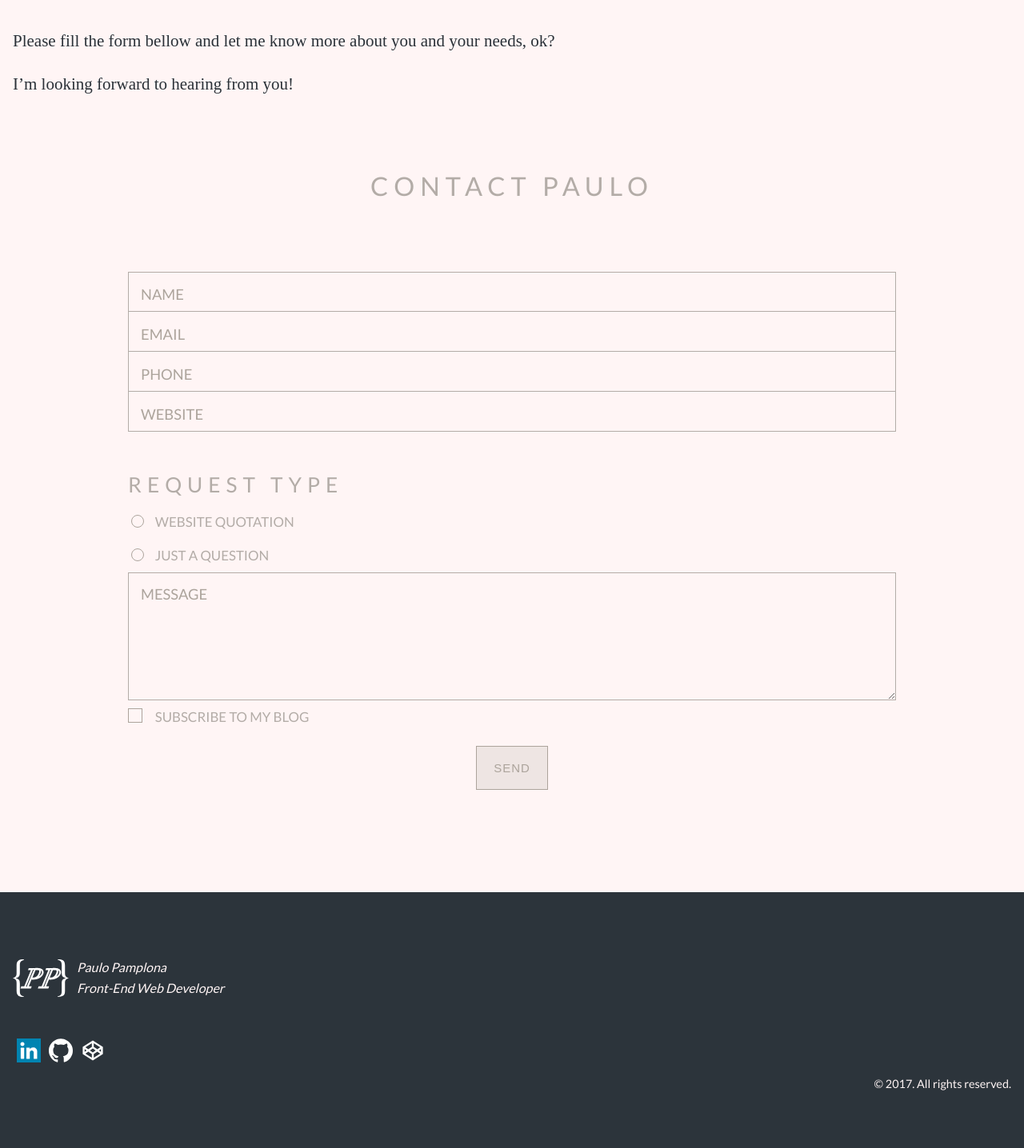
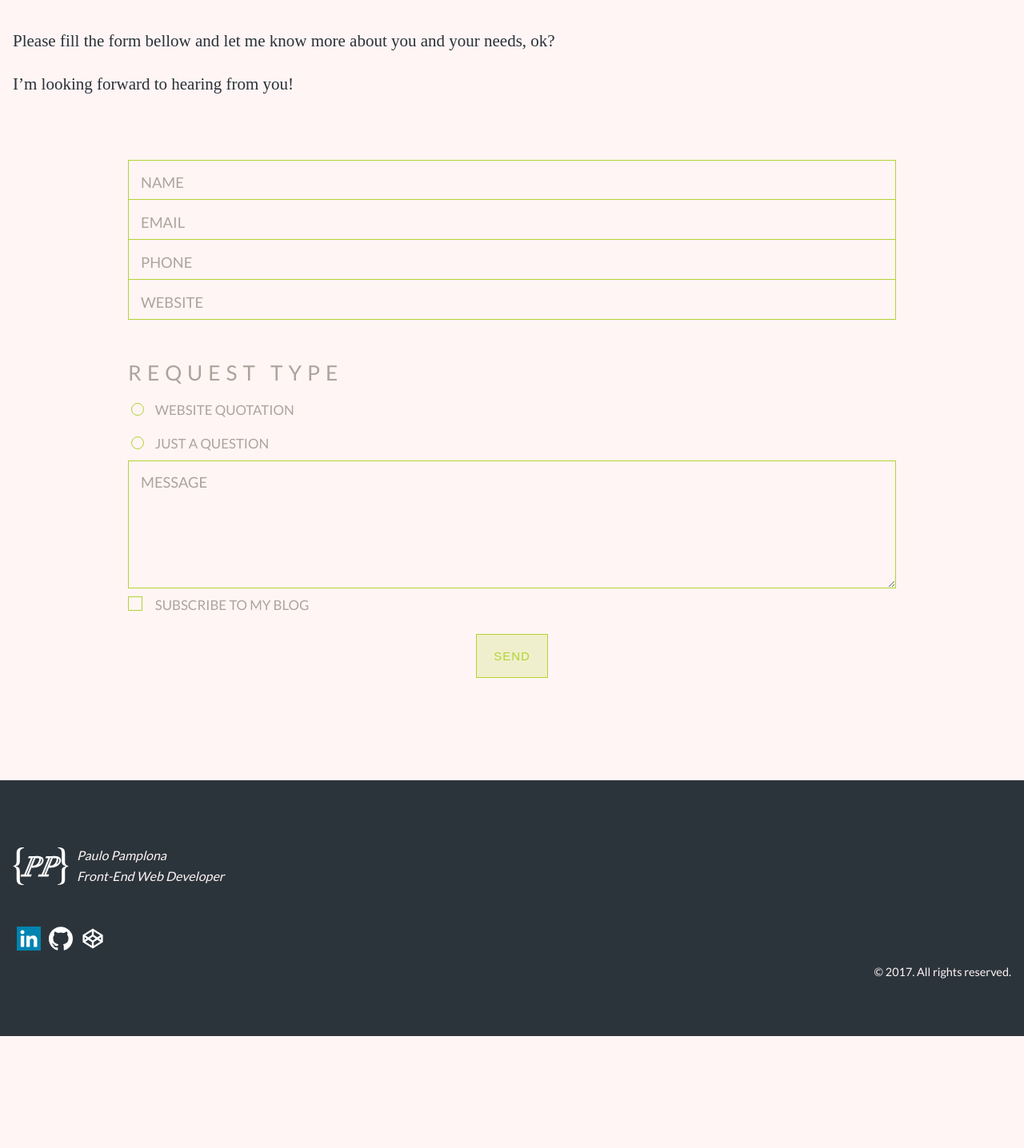
Before and after one commit to pamplonapaulo/portfolio, a PHP site: page /pages/contact.php in a window 1280 px wide. Shown: the part 823-2259 px from the top of the page at 80% size. After the commit the page ends 2119 px from the top, so only its background shows below. Run offline with PHP 8.4, Linux system fonts and the light colour scheme; some web fonts are replaced.

Commit message:
contact done

```diff
--- a/css/style.css
+++ b/css/style.css
@@ -1565,24 +1565,63 @@ article[id^="galleryItemContent"] {
         margin: 2.5% 12.5%; } }
 
 /* --------------------------------
-New Forms
+Forms
 -------------------------------- */
 .error {
   position: absolute;
   color: darkred;
-  margin-left: -80px;
-  font-size: 13px; }
+  margin-left: 120px;
+  font-size: 13px;
+  text-align: center;
+  margin-top: -35px; }
+  @media only screen and (min-width: 480px) {
+    .error {
+      margin-left: -350px;
+      margin-top: 20px; } }
+  @media only screen and (min-width: 768px) {
+    .error {
+      margin-left: 120px;
+      margin-top: -35px; } }
 
 .success {
   color: #B2D430;
   font-size: 14px;
   text-align: center;
-  font-weight: 600; }
+  font-weight: 600;
+  margin-top: -350px;
+  position: absolute; }
+  @media only screen and (min-width: 768px) {
+    .success {
+      margin-top: -320px; } }
+  @media only screen and (min-width: 640px) {
+    .success {
+      margin-top: -350px; } }
+  @media only screen and (min-width: 721px) {
+    .success {
+      margin-top: -320px; } }
+  @media only screen and (min-width: 1170px) {
+    .success {
+      margin-top: -440px; } }
+
+.fail {
+  display: none; }
+  @media only screen and (min-width: 1170px) {
+    .fail {
+      color: darkred;
+      display: block;
+      font-size: 24px;
+      text-align: left;
+      font-weight: 600;
+      position: absolute;
+      margin-top: -800px;
+      text-shadow: 1px 1px 3px lightgrey;
+      line-height: 1.5em;
+      letter-spacing: 1.8px; } }
 
 .formWrapper {
   font-family: "Lato", sans-serif;
   background: #FFF5F5;
-  color: #b3aca7;
+  color: #ACA49C;
   font-size: 25px;
   text-transform: uppercase; }
   .formWrapper h3.formHeader {
@@ -1610,6 +1649,7 @@ New Forms
     .formWrapper #contact h4.formSubHeader {
       margin: 1.5em auto 0 auto;
       font-size: 0.6em;
+      color: #ACA49C;
       letter-spacing: 7px;
       line-height: 2em; }
       @media only screen and (min-width: 768px) {
@@ -1620,15 +1660,15 @@ New Forms
       display: block;
       padding: 1.2em 1.4em;
       margin: 1em auto 0;
-      background-color: rgba(172, 164, 156, 0.2);
-      border: 1px solid #ACA49C;
-      color: #aca49c;
+      background-color: rgba(178, 212, 48, 0.2);
+      border: 1px solid #B2D430;
+      color: #b2d430;
       font-size: 1.5rem;
       letter-spacing: 1px;
       text-transform: uppercase;
       transition: all 1.3s; }
       .formWrapper #contact button[type=submit]:hover, .formWrapper #contact button[type=submit]:focus {
-        box-shadow: inset 20em 0 0.25px 0 #aca49c;
+        box-shadow: inset 20em 0 0.25px 0 #b2d430;
         color: #FFF5F5; }
     .formWrapper #contact label {
       width: 90%;
@@ -1641,14 +1681,14 @@ New Forms
         .formWrapper #contact label {
           font-size: 0.45em; } }
     .formWrapper #contact input[type^="text"] {
-      border: solid 1px #b3aca7;
+      border: solid 1px #B2D430;
       border-top: none;
       height: 50px;
       padding: 0 15px 0 15px; }
     .formWrapper #contact input[type^="text"]:first-of-type {
-      border-top: solid 1px #b3aca7; }
+      border-top: solid 1px #B2D430; }
     .formWrapper #contact textarea {
-      border: solid 1px #b3aca7;
+      border: solid 1px #B2D430;
       height: 160px;
       max-height: 160px;
       padding: 15px; }
@@ -1661,7 +1701,7 @@ New Forms
       width: 100%;
       background: transparent;
       outline: none;
-      color: #726659;
+      color: #B2D430;
       transition: all 0.3s ease-in-out;
       -webkit-transition: all 0.3s ease-in-out;
       -moz-transition: all 0.3s ease-in-out;
@@ -1677,7 +1717,7 @@ New Forms
           font-size: .7em;
           width: 100%; } }
       .formWrapper #contact input[type="text"]:hover, .formWrapper #contact textarea:hover {
-        background: #b3aca7;
+        background: #B2D430;
         color: #FFF5F5;
         /*    H O V E R   >   P L A C E H O L D E R   */
         /*    H O V E R   >   F O C U S   >   P L A C E H O L D E R   */ }
@@ -1775,7 +1815,7 @@ New Forms
   border-radius: 50%; }
 
 [type="radio"]:not(:checked) + label:before, [type="radio"]:not(:checked) + label:after {
-  border: 1.5px solid #ACA49C; }
+  border: 1.5px solid #B2D430; }
 
 [type="radio"]:not(:checked) + label:after {
   transform: scale(0); }
@@ -1785,13 +1825,14 @@ New Forms
   border: 2px solid transparent; }
 
 [type="radio"]:checked + label:after {
-  background-color: #ACA49C;
-  border: 1px solid #818181;
+  background-color: #B2D430;
+  border: 1px solid #B2D430;
   transform: scale(1.02); }
 
 /* Focused  */
 [type="radio"].tabbed:focus + label:before {
-  box-shadow: 0 0 0 10px rgba(0, 0, 0, 0.1); }
+  border: 1px solid #B2D430;
+  box-shadow: 0 0 3px 3px rgba(178, 212, 48, 0.1); }
 
 /* Disabled  */
 [type="radio"]:disabled:not(:checked) + label:before, [type="radio"]:disabled:checked + label:before {
@@ -1836,7 +1877,7 @@ New Forms
   width: 18px;
   height: 18px;
   z-index: 0;
-  border: 1px solid #ACA49C;
+  border: 1px solid #B2D430;
   margin-top: 2px; }
 
 [type="checkbox"]:not(:checked):disabled + label:before {
@@ -1847,8 +1888,8 @@ New Forms
   transform: scale(1);
   border: 0;
   border-radius: 50%;
-  box-shadow: 0 0 0 10px rgba(0, 0, 0, 0.1);
-  background-color: rgba(0, 0, 0, 0.1); }
+  box-shadow: 0 0 0 10px rgba(178, 212, 48, 0.5);
+  background-color: rgba(178, 212, 48, 0.4); }
 
 [type="checkbox"]:checked + label:before {
   top: -4px;
@@ -1857,8 +1898,8 @@ New Forms
   height: 17px;
   border-top: 2px solid transparent;
   border-left: 2px solid transparent;
-  border-right: 2px solid #ACA49C;
-  border-bottom: 2px solid #ACA49C;
+  border-right: 2px solid #B2D430;
+  border-bottom: 2px solid #B2D430;
   transform: rotate(50deg);
   backface-visibility: hidden;
   transform-origin: 100% 100%; }
--- a/pages/about.html
+++ b/pages/about.html
@@ -95,7 +95,7 @@
 
     <p>When I was a little kid, I saw basic language and spent some time writting it's code in a super old <a href="https://en.wikipedia.org/wiki/Prológica_CP-400" target="_blank">8-bit computer</a>. But it was studying <a href="http://pec.fgv.br/cursos/planejamento-de-midias-digitais" target="_blank">digital marketing</a> in 2012 that I started to feel very frustrated by not being none of the ones under the coding part. I was not happy at the PR field anymore.</p>
 
-    <p>This feeling was replaced by a huge excitment when I felt able to start a new life by learning how to code. I was taking short term classes with prof. Toni Renier and she encouraged me to apply to the Front-End certification program. Thank you, Toni. More details of this course at the <a href="front-end.html">Front-End</a> page. For now, check here the happiness of me and my classmates at our final class on this program:</p>
+    <p>This feeling was replaced by a huge excitment when I felt able to start a new life by learning how to code. I was taking short term classes with prof. Toni Renier and she encouraged me to apply to the Front-End certification program. Thank you, Toni. More details about this course at the <a href="front-end.html">Front-End</a> page. For now, check here the happiness of me and my classmates at our final class on this program:</p>
 
     <div class="parallax" style="background-image:url('../assets/front-end-school.jpg')"></div>
 
--- a/pages/contact.php
+++ b/pages/contact.php
@@ -89,8 +89,18 @@
     <!----------------   CONTACT FORM   ---------------->
 
     <div class="formWrapper">
-        <h3 class="formHeader">CONTACT PAULO</h3>
+        <h3 class="formHeader"></h3>
         <form id="contact" action="<?= htmlspecialchars($_SERVER["PHP_SELF"]) ?>" method="post">
+            <div class="fail">
+                <?= $name_error ?>
+                <br />
+                <?= $email_error ?>
+                <br />
+                <?= $phone_error ?>
+                <br />
+                <?= $url_error ?>
+            </div>
+            <div class="success"><?= $success ?></div>
             <fieldset>
                 <input placeholder="NAME" type="text" name="name" value="<?= $name ?>" tabindex="1" />
                 <span class="error"><?= $name_error ?></span>
@@ -102,7 +112,7 @@
                 <span class="error"><?= $phone_error ?></span>
 
                 <input placeholder="WEBSITE" type="text" name="url" value="<?= $url ?>" tabindex="4" />
-            <span class="error"><?= $url_error ?></span>
+                <span class="error"><?= $url_error ?></span>
             </fieldset>
 
             <h4 class="formSubHeader">REQUEST TYPE</h4>
@@ -120,7 +130,6 @@
             <fieldset>
                 <button name="submit" type="submit" id="contact-submit" data-submit="...Sending">Send</button>
             </fieldset>
-            <div class="success"><?= $success ?></div>
       </form>
     </div>
 
--- a/pages/form_process.php
+++ b/pages/form_process.php
@@ -22,17 +22,17 @@ if ($_SERVER["REQUEST_METHOD"] == "POST") {
     $email = test_input($_POST["email"]);
     // check if e-mail address is well-formed
     if (!filter_var($email, FILTER_VALIDATE_EMAIL)) {
-      $email_error = "Invalid email format";
+        $email_error = "Invalid email format";
     }
   }
 
   if (empty($_POST["phone"])) {
-    $phone_error = "Phone is required";
+    $phone_error = "";
   } else {
     $phone = test_input($_POST["phone"]);
     // check if phone number is well-formed
     if (!preg_match("/[^0-9]/",$phone)) {
-      $phone_error = "Please type a valid Brazilian phone number.";
+        $phone_error = "Please type a valid Brazilian phone number.";
     }
   }
 
@@ -42,7 +42,7 @@ if ($_SERVER["REQUEST_METHOD"] == "POST") {
     $url = test_input($_POST["url"]);
     // check if URL address syntax is valid (this regular expression also allows dashes in the URL)
     if (!preg_match("/\b(?:(?:https?|ftp):\/\/|www\.)[-a-z0-9+&@#\/%?=~_|!:,.;]*[-a-z0-9+&@#\/%=~_|]/i",$url)) {
-      $url_error = "Invalid URL";
+        $url_error = "Invalid URL";
     }
   }
 
--- a/scss/style.scss
+++ b/scss/style.scss
@@ -1852,14 +1852,26 @@ article[id^="galleryItemContent"] {
 }
 
 /* --------------------------------
-New Forms
+Forms
 -------------------------------- */
 
 .error {
     position: absolute;
     color: darkred;
-    margin-left: -80px;
+    margin-left: 120px;
     font-size: 13px;
+    text-align: center;
+    margin-top: -35px;
+
+    @include MQ(S) {
+        margin-left: -350px;
+        margin-top: 20px;
+    }
+
+    @include MQ(M) {
+        margin-left: 120px;
+        margin-top: -35px;
+    }
 }
 
 .success {
@@ -1867,14 +1879,48 @@ New Forms
     font-size: 14px;
     text-align: center;
     font-weight: 600;
+    margin-top: -350px;
+    position: absolute;
+
+    @include MQ(M) {
+        margin-top: -320px;
+    }
+
+    @include MQ(SM) {
+        margin-top: -350px;
+    }
+
+    @include MQ(MS) {
+        margin-top: -320px;
+    }
+
+    @include MQ(L) {
+        margin-top: -440px;
+    }
+
+}
+.fail {
+    display: none;
+
+    @include MQ(L) {
+        color: darkred;
+        display: block;
+        font-size: 24px;
+        text-align: left;
+        font-weight: 600;
+        position: absolute;
+        margin-top: -800px;
+        text-shadow: 1px 1px 3px lightgrey;
+        line-height: 1.5em;
+        letter-spacing: 1.8px;
+    }
 }
 
 .formWrapper {
     font-family: $font-3;
     background: $color-white;
-    color: #b3aca7;
+    color: $color-softGray;
     font-size: 25px;
-    //background: yellow;
     text-transform: uppercase;
 
     h3.formHeader {
@@ -1896,7 +1942,6 @@ New Forms
         position: relative;
         width: 95%;
         margin: 50px auto 100px auto;
-        //background: red;
         @include MQ(S) {
             width: 90%;
         }
@@ -1907,6 +1952,7 @@ New Forms
         h4.formSubHeader {
             margin: 1.5em auto 0 auto;
             font-size: 0.6em;
+            color: $color-softGray;
             letter-spacing: 7px;
             line-height: 2em;
 
@@ -1920,16 +1966,16 @@ New Forms
             display: block;
             padding: 1.2em 1.4em;
             margin: 1em auto 0;
-            background-color: rgba($color-softGray, .2);
-            border: 1px solid $color-softGray;
-            color: rgba($color-softGray, 1);
+            background-color: rgba($color-green, .2);
+            border: 1px solid $color-green;
+            color: rgba($color-green, 1);
             font-size: 1.5rem;
             //font-weight: 400;
             letter-spacing: 1px;
             text-transform: uppercase;
             transition: all 1.3s;
             &:hover, &:focus {
-                box-shadow: inset 20em 0 .25px 0 rgba($color-softGray, 1);
+                box-shadow: inset 20em 0 .25px 0 rgba($color-green, 1);
                 color: $color-white;
             }
         }
@@ -1948,19 +1994,22 @@ New Forms
         }
 
         input[type^="text"] {
-            border: solid 1px #b3aca7;
+            border: solid 1px $color-green;
+            //border: solid 1px #b3aca7;
             border-top: none;
             height: 50px;
             padding: 0 15px 0 15px;
         }
 
         input[type^="text"]:first-of-type {
-            border-top: solid 1px #b3aca7;
+            border-top: solid 1px $color-green;
+            //border-top: solid 1px #b3aca7;
         }
 
 
         textarea {
-            border: solid 1px #b3aca7;
+            border: solid 1px $color-green;
+            //border: solid 1px #b3aca7;
             height: 160px;
             max-height: 160px;
             padding: 15px;
@@ -1975,7 +2024,8 @@ New Forms
             //max-width: 470px;
             background: transparent;
             outline: none;
-            color: #726659;
+            color: $color-green;
+            //color: #726659;
             transition: all 0.3s ease-in-out;
             -webkit-transition: all 0.3s ease-in-out;
             -moz-transition: all 0.3s ease-in-out;
@@ -1990,7 +2040,7 @@ New Forms
 
             /*    H O V E R     */
             &:hover {
-                background: #b3aca7;
+                background: $color-green;
                 color: $color-white;
 
                 /*    H O V E R   >   P L A C E H O L D E R   */
@@ -2120,7 +2170,7 @@ New Forms
 }
 
 [type="radio"]:not(:checked)+label:before, [type="radio"]:not(:checked)+label:after {
-  border: 1.5px solid $color-softGray;
+  border: 1.5px solid $color-green;
 }
 
 [type="radio"]:not(:checked)+label:after { transform: scale(0); }
@@ -2130,14 +2180,17 @@ New Forms
 [type="radio"]:checked+label:before { border: 2px solid transparent; }
 
 [type="radio"]:checked+label:after {
-  background-color: $color-softGray;
-  border: 1px solid #818181;
+  background-color: $color-green;
+  border: 1px solid $color-green;
   transform: scale(1.02);
 }
 
 /* Focused  */
 
-[type="radio"].tabbed:focus+label:before { box-shadow: 0 0 0 10px rgba(0, 0, 0, 0.1); }
+[type="radio"].tabbed:focus+label:before {
+    border: 1px solid $color-green;
+    box-shadow: 0 0 3px 3px rgba($color-green, 0.1);
+}
 
 /* Disabled  */
 
@@ -2191,7 +2244,7 @@ New Forms
   width: 18px;
   height: 18px;
   z-index: 0;
-  border: 1px solid $color-softGray;
+  border: 1px solid $color-green;
   margin-top: 2px;
 }
 
@@ -2204,8 +2257,8 @@ New Forms
   transform: scale(1);
   border: 0;
   border-radius: 50%;
-  box-shadow: 0 0 0 10px rgba(0, 0, 0, 0.1);
-  background-color: rgba(0, 0, 0, 0.1);
+  box-shadow: 0 0 0 10px rgba($color-green, 0.5);
+  background-color: rgba($color-green, 0.4);
 }
 
 [type="checkbox"]:checked+label:before {
@@ -2215,8 +2268,8 @@ New Forms
   height: 17px;
   border-top: 2px solid transparent;
   border-left: 2px solid transparent;
-  border-right: 2px solid $color-softGray;
-  border-bottom: 2px solid $color-softGray;
+  border-right: 2px solid $color-green;
+  border-bottom: 2px solid $color-green;
   transform: rotate(50deg);
   backface-visibility: hidden;
   transform-origin: 100% 100%;
```
Also changed, not shown: partials/_layout.scss (+7 -0 lines), scss/style.css (+158 -109 lines), 2 other files.
